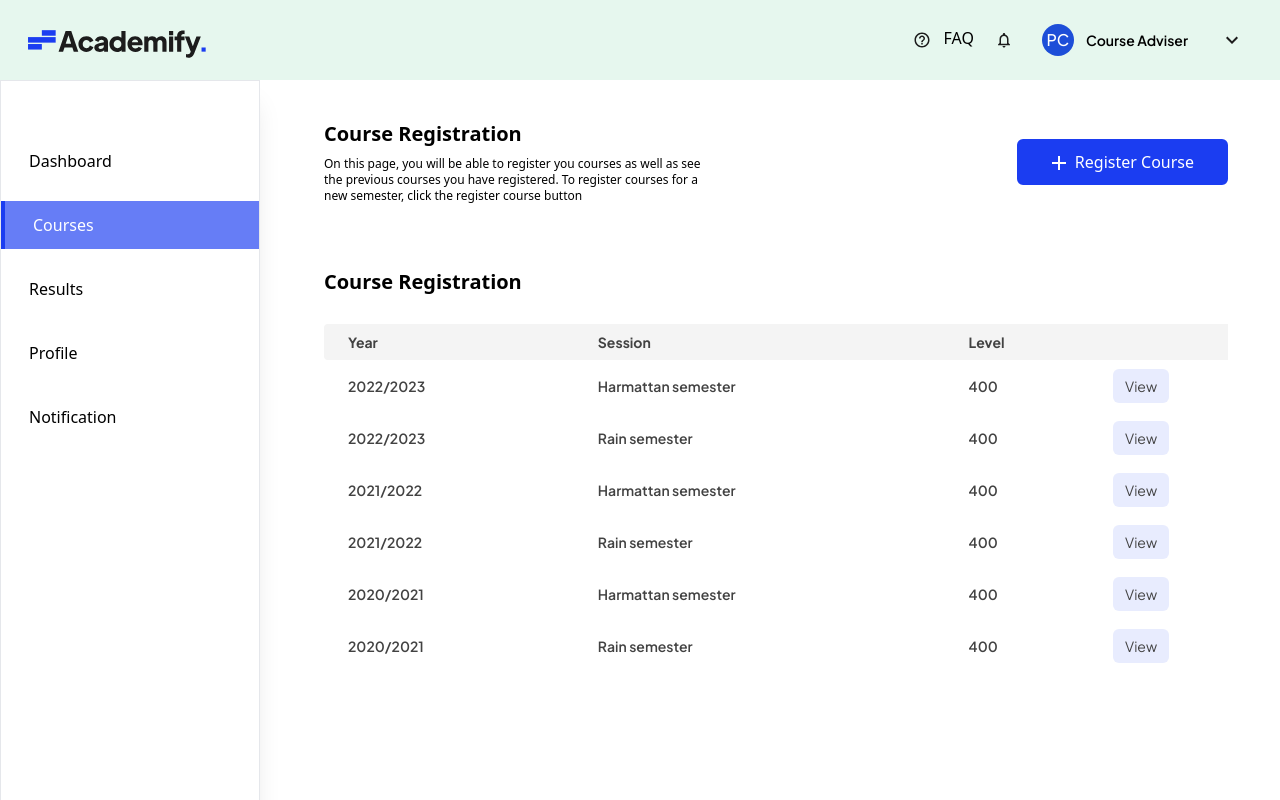
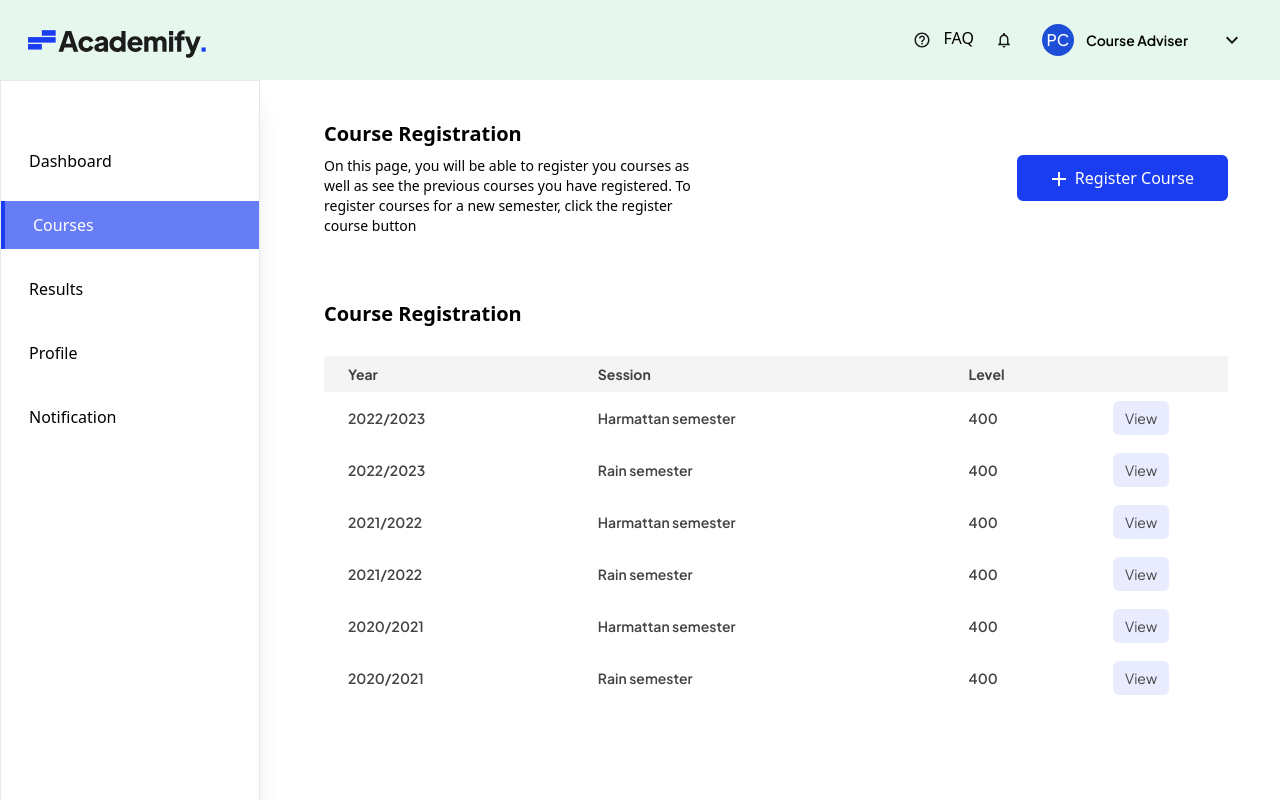
Before and after one commit to TheAce74/Academify, a React (Vite) app: page /student in a window 1280 px wide. Both pictures are taken after a click on the item "Courses". Built offline with nearby package versions, Linux system fonts and the light colour scheme.

Commit message:
chore: made some tweaks as usual

```diff
--- a/src/components/ui/Table2.jsx
+++ b/src/components/ui/Table2.jsx
@@ -1,6 +1,6 @@
 import { Link } from "react-router-dom";
 
-export default function Table2({ columns, data }) {
+export default function Table2({ columns, data, link }) {
   const headers = columns.map((column, index) => {
     return (
       <th
@@ -39,10 +39,7 @@ export default function Table2({ columns, data }) {
             );
           })}
           <td>
-            <Link
-              to="/adviser/semesters/view"
-              className="bg-primary-100 px-3 py-2 rounded-md"
-            >
+            <Link to={link} className="bg-primary-100 px-3 py-2 rounded-md">
               View
             </Link>
           </td>
--- a/src/pages/dashboard/adviser/sections/Semester.jsx
+++ b/src/pages/dashboard/adviser/sections/Semester.jsx
@@ -115,7 +115,11 @@ const Semester = () => {
         <p className="text-xl pb-2 font-bold">Previous Semesters</p>
 
         <div className="mt-5">
-          <Table2 data={data} columns={columns} />
+          <Table2
+            data={data}
+            columns={columns}
+            link="/adviser/semesters/view"
+          />
         </div>
       </div>
     </div>
--- a/src/pages/dashboard/adviser/sections/ViewSemester.jsx
+++ b/src/pages/dashboard/adviser/sections/ViewSemester.jsx
@@ -1,38 +1,37 @@
 import Table2 from "../../../../components/ui/Table2";
 
-const ViewSemester = () =>{
-
+const ViewSemester = () => {
   const data = [
     {
       year: "2022/2023",
       session: "Harmattan semester",
-          course: "CSC 401"
+      course: "CSC 401",
     },
     {
       year: "2022/2023",
       session: "Harmattan semester",
-          course: "CSC 403"
+      course: "CSC 403",
     },
     {
       year: "2022/2023",
       session: "Harmattan semester",
-          course: "CIT 401"
+      course: "CIT 401",
     },
     {
       year: "2022/2023",
       session: "Harmattan semester",
-          course: "CSC 409"
+      course: "CSC 409",
     },
     {
       year: "2022/2023",
       session: "Harmattan semester",
-          course: "CSC 411"
+      course: "CSC 411",
     },
     {
       year: "2022/2023",
       session: "Harmattan semester",
-          course: "CSC 407"
-        }
+      course: "CSC 407",
+    },
   ];
 
   const columns = [
@@ -47,13 +46,17 @@ const ViewSemester = () =>{
     {
       key: "course",
       title: "Course",
-        }
+    },
   ];
 
-    return <div>
+  return (
+    <div>
       <div className="max-w-sm">
         <p className="text-xl py-2 font-bold">2022/2023 Rain Semester</p>
-            <p className="text-sm">Below are the results fo the semester mentioned above. To view the result for each course, please click on the course.</p>
+        <p className="text-sm">
+          Below are the results fo the semester mentioned above. To view the
+          result for each course, please click on the course.
+        </p>
       </div>
 
       <div className="mt-10">
@@ -63,10 +66,12 @@ const ViewSemester = () =>{
           <Table2
             data={data}
             columns={columns}
+            link="/adviser/semesters/view"
           />
         </div>
       </div>
-    </div>;
+    </div>
+  );
 };
 
 export default ViewSemester;
--- a/src/pages/dashboard/student/sections/Courses.jsx
+++ b/src/pages/dashboard/student/sections/Courses.jsx
@@ -1,16 +1,9 @@
 import Table2 from "../../../../components/ui/Table2";
 import Button from "../../../../components/ui/Button";
-import AddIcon from '@mui/icons-material/Add';
-import { useNavigate } from "react-router-dom";
+import AddIcon from "@mui/icons-material/Add";
+import { Link } from "react-router-dom";
 
 const Courses = () => {
-
-  let navigate = useNavigate();
-  const routeChange = () =>{
-    let path = "/student/courses/register";
-    navigate(path);
-  }
-
   const data = [
     {
       year: "2022/2023",
@@ -59,29 +52,36 @@ const Courses = () => {
     },
   ];
 
-
-  return <div>
+  return (
+    <div>
       <div className="flex flex-col lg:flex-row justify-between lg:items-center gap-y-5 sm:px-5 py-2">
         <div className="max-w-sm">
           <p className="font-bold text-xl pb-2">Course Registration</p>
-        <p className="text-xs">On this page, you will be able to register you courses as well as see the previous courses you have registered. To register courses for a new semester, click the register course button</p>
+          <p className="text-sm">
+            On this page, you will be able to register you courses as well as
+            see the previous courses you have registered. To register courses
+            for a new semester, click the register course button
+          </p>
         </div>
-      <div>
+        <Link to="/student/courses/register">
           <Button className="flex justify-evenly items-center px-1.5 gap-1">
-          <p className="ps-1"><AddIcon/></p>
+            <p className="ps-1">
+              <AddIcon />
+            </p>
             <p className="pe-2">Register Course</p>
           </Button>
-      </div>
+        </Link>
       </div>
 
       <div className="mt-10 sm:mt-14 sm:px-5">
         <p className="text-xl pb-2 font-bold">Course Registration</p>
 
         <div className="mt-5">
-          <Table2 data={data} columns={columns} />
+          <Table2 data={data} columns={columns} link="/student/courses" />
         </div>
       </div>
-  </div>;
+    </div>
+  );
 };
 
 export default Courses;
--- a/src/pages/dashboard/student/sections/RegisterCourses.jsx
+++ b/src/pages/dashboard/student/sections/RegisterCourses.jsx
@@ -2,12 +2,10 @@ import { useState } from "react";
 import Select from "../../../../components/ui/Select";
 import Button from "../../../../components/ui/Button";
 
-
 const RegisterCourses = () => {
-
   const [academicYears] = useState([2019, 2020, 2021, 2022, 2023]);
   const [sessions] = useState(["HARMATTAN", "RAIN"]);
-  const [levels] = useState([100,200,300,400,500]);
+  const [levels] = useState([100, 200, 300, 400, 500]);
 
   const [academicYear, setAcademicYear] = useState(0);
   const [session, setSession] = useState(0);
@@ -22,11 +20,16 @@ const RegisterCourses = () => {
       <div className="max-w-md">
         <div>
           <p className="text-xl font-bold pb-2">Course Registration</p>
-                <p className="text-xs">Select the academic year, session and your level, then click register courses to proceed with this process</p>
+          <p className="text-sm">
+            Select the academic year, session and your level, then click
+            register courses to proceed with this process
+          </p>
         </div>
 
-            <div  className="mt-14 sm:mt-10">
-                <p className="text-xl font-bold pb-2 border-b border-neutral-200">Register Courses</p>
+        <div className="mt-14 sm:mt-10">
+          <p className="text-xl font-bold pb-2 border-b border-neutral-200">
+            Register Courses
+          </p>
           <form onSubmit={handleSubmit} className="mt-2">
             <Select
               value={academicYear}
@@ -51,7 +54,7 @@ const RegisterCourses = () => {
         </div>
       </div>
     </div>
-  )
-}
+  );
+};
 
-export default RegisterCourses
+export default RegisterCourses;
```
Lines whose indentation alone changed are shown as unchanged.
